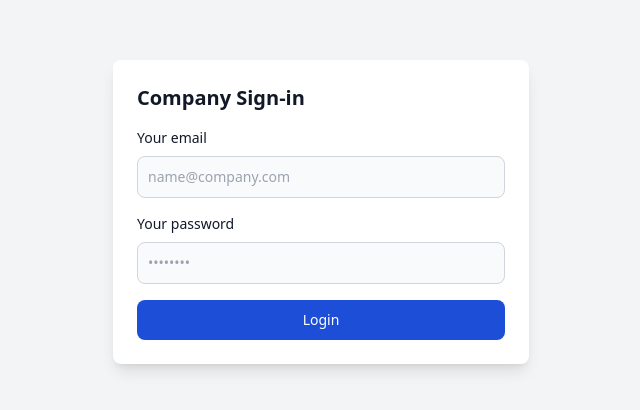
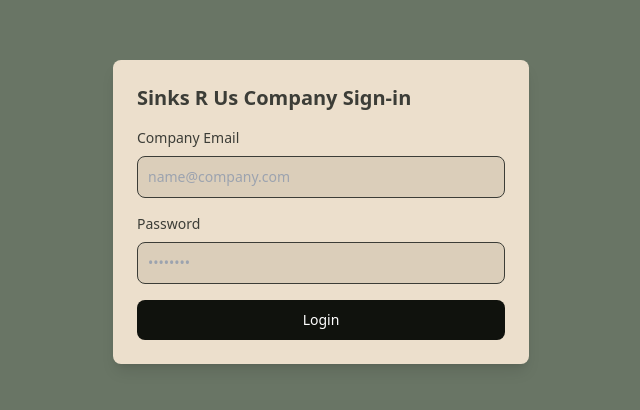
Before and after one commit to AnpTon/sinkssys, a plain HTML site: page index.html in a window 1280 px wide. Shown: the part 188-598 px from the top of the page, without its empty margins (319-959 px from the left). Drawn offline with nearby package versions, Linux system fonts and the light colour scheme.

Commit message:
Color change

```diff
--- a/index.html
+++ b/index.html
@@ -1,31 +1,30 @@
 <!DOCTYPE html>
-<html lang="en">
+<html>
 <head>
-    <meta charset="UTF-8">
     <meta name="viewport" content="width=device-width, initial-scale=1.0">
     <title>Employee Login</title>
     <script src="https://cdn.tailwindcss.com"></script>
 </head>
-<body class="min-h-screen flex items-center justify-center bg-gray-100">
+<body class="min-h-screen flex items-center justify-center bg-[#697565]">
     <div class="w-full max-w-md p-4">
-        <div class="bg-white rounded-lg shadow-lg p-6">
+        <div class="bg-[#ECDFCC] rounded-lg shadow-lg p-6">
             <div class="flex items-center justify-between mb-4">
-                <h3 class="text-xl font-semibold text-gray-900">Company Sign-in</h3>
+                <h3 class="text-xl font-semibold text-[#3C3D37]">Sinks R Us Company Sign-in</h3>
             </div>
             <form class="space-y-4" action="employee_list.html">
                 <div>
-                    <label for="email" class="block mb-2 text-sm font-medium text-gray-900">Your email</label>
-                    <input type="email" name="email" id="email" class="w-full bg-gray-50 border border-gray-300 text-gray-900 text-sm rounded-lg focus:ring-blue-500 focus:border-blue-500 p-2.5" placeholder="name@company.com" required />
+                    <label for="email" class="block mb-2 text-sm font-medium text-[#3C3D37]">Company Email</label>
+                    <input type="email" name="email" id="email" class="w-full bg-[#dbceba] border border-[#3C3D37] text-[#3C3D37] text-sm rounded-lg focus:ring-[#697565] focus:border-[#697565] p-2.5" placeholder="name@company.com" required />
                 </div>
                 <div>
-                    <label for="password" class="block mb-2 text-sm font-medium text-gray-900">Your password</label>
-                    <input type="password" name="password" id="password" placeholder="••••••••" class="w-full bg-gray-50 border border-gray-300 text-gray-900 text-sm rounded-lg focus:ring-blue-500 focus:border-blue-500 p-2.5" required />
+                    <label for="password" class="block mb-2 text-sm font-medium text-[#3C3D37]">Password</label>
+                    <input type="password" name="password" id="password" placeholder="••••••••" class="w-full bg-[#dbceba] border border-[#3C3D37] text-[#3C3D37] text-sm rounded-lg focus:ring-[#697565] focus:border-[#697565] p-2.5" required />
                 </div>
-                <button type="submit" class="w-full text-white bg-blue-700 hover:bg-blue-800 focus:ring-4 focus:outline-none focus:ring-blue-300 font-medium rounded-lg text-sm px-5 py-2.5">
+                <button type="submit" class="w-full text-white bg-[#10120d] hover:bg-[#3C3D37] focus:ring-4 focus:outline-none focus:ring-[#697565] font-medium rounded-lg text-sm px-5 py-2.5">
                   Login
                 </button>
             </form>
         </div>
     </div>
-  </body>
-  </html>
+</body>
+</html>
```
